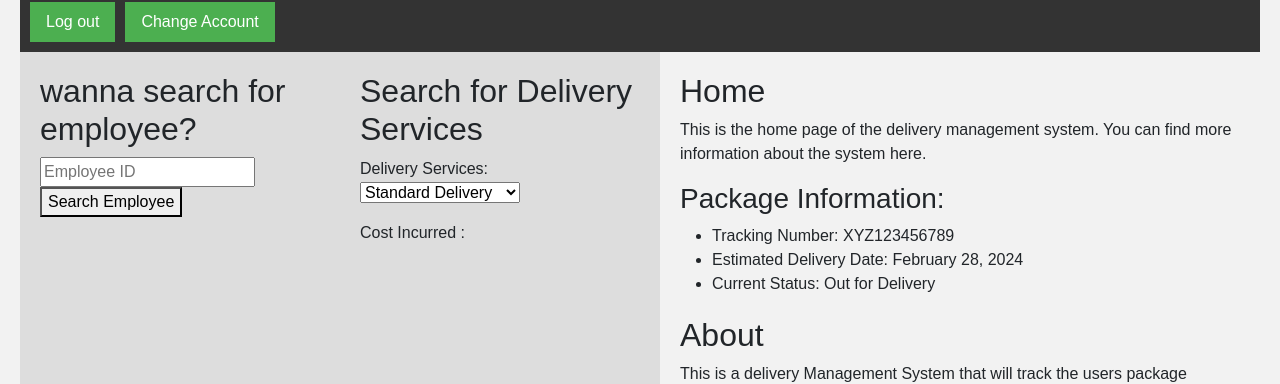
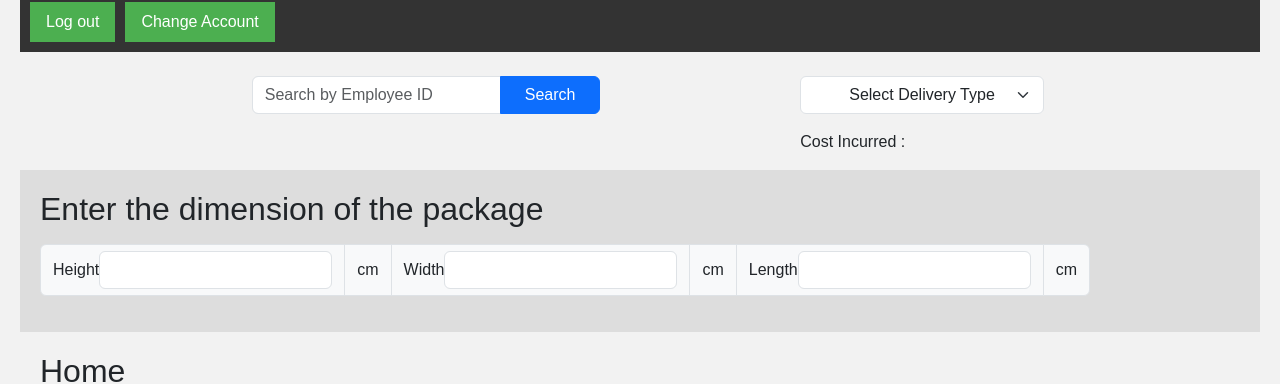
Before and after one commit to Tanmayee2/Deliver-IT, a React (Create React App) app: page /LandingPage in a window 1280 px wide. Shown: the part 148-532 px from the top of the page. Built offline with nearby package versions, Linux system fonts and the light colour scheme.

Commit message:
adding dimensions

```diff
--- a/src/pages/LandingPage/LandingPage.js
+++ b/src/pages/LandingPage/LandingPage.js
@@ -1,13 +1,15 @@
 import React, { useState } from "react";
-import { Link , useNavigate} from "react-router-dom";
+import { Link, useNavigate } from "react-router-dom";
 import "./LandingPage.scss";
 import Button from "react-bootstrap/Button";
+import Form from "react-bootstrap/Form";
+import InputGroup from "react-bootstrap/InputGroup";
 const userInfo = JSON.parse(localStorage.getItem("userInfo"));
 
 function LandingPage() {
-  const pageNavigation = useNavigate()
+  const pageNavigation = useNavigate();
   const [employeeId, setEmployeeId] = useState(""); // State for employee ID
-  const [deliveryCharges , setDeliveryCharges] = useState("")
+  const [deliveryCharges, setDeliveryCharges] = useState("");
   const [user, setUser] = useState({
     username: "JohnDoe", // Default username for demonstration
     userState: "Active", // Default user state for demonstration
@@ -24,6 +26,7 @@ function LandingPage() {
     "Same-Day Delivery": "$8.00",
     "Custom Delivery": "$9.00",
   };
+
   const handlePostMessage = () => {
     console.log("Posting message:", contactMessage);
     setContactMessage("");
@@ -36,18 +39,6 @@ function LandingPage() {
     return (
       <button className="signup-button" onClick={handleSignup}>
         Change Account
-      </button>
-    );
-  }
-  function EmployerButton({ label }) {
-    const handleEmployerAction = () => {
-      // Define the action you want to perform for each employer button
-      console.log(`Performing action for ${label}`);
-    };
-
-    return (
-      <button className="employer-button" onClick={handleEmployerAction}>
-        {label}
       </button>
     );
   }
@@ -97,29 +88,68 @@ function LandingPage() {
           </div>
         </nav>
       </header>
-      <div className="main-container">
-        <aside className="left-container">
-          <h2>wanna search for employee?</h2>
+      <div>
+        <div className="d-flex flex-column mt-4">
+          <div className="d-flex flex-row justify-content-evenly">
             <div className="employer-buttons">
-            <input
+              <InputGroup className="ms-3">
+                {" "}
+                <Form.Control
                   type="text"
-              placeholder="Employee ID"
+                  placeholder="Search by Employee ID"
                   value={employeeId}
                   onChange={(e) => setEmployeeId(e.target.value)} // Update employeeId state onChange
                 />
-            <EmployerButton label="Search Employee" employeeId={employeeId} />{" "}
+                <Button
+                  className=" px-4"
+                  label="Search Employee"
+                  employeeId={employeeId}
+                >
+                  Search
+                </Button>
+              </InputGroup>
             </div>
-        </aside>
-        <aside className="right-container">
-          <h2>Search for Delivery Services</h2>
-          <label for="delivery-services">Delivery Services: </label>
-          <select onChange={(e)=>setDeliveryCharges(e.target.value)} name="delivery-services" id="delivery-services">
+            <div>
+              <Form.Select
+                onChange={(e) => setDeliveryCharges(e.target.value)}
+                className="px-5"
+                name="delivery-services"
+                id="delivery-services"
+              >
+                <option>Select Delivery Type</option>
                 {Object.keys(deliveryOptions).map((e) => (
                   <option value={e}>{e}</option>
                 ))}
-          </select>
-          <p className="mt-3">Cost Incurred : {deliveryOptions[deliveryCharges]}</p>
+              </Form.Select>
+              <p className="mt-3">
+                Cost Incurred : {deliveryOptions[deliveryCharges]}
+              </p>
+            </div>
+          </div>
+
+          <aside className="dimensions">
+            <Form.Label>
+              <h2>Enter the dimension of the package</h2>
+            </Form.Label>
+            <InputGroup className="mb-3">
+              <InputGroup.Text id="basic-addon3">
+                Height
+                <Form.Control id="dimension" aria-describedby="basic-addon3" />
+              </InputGroup.Text>{" "}
+              <InputGroup.Text>cm</InputGroup.Text>
+              <InputGroup.Text id="basic-addon3">
+                Width
+                <Form.Control id="dimension" aria-describedby="basic-addon3" />
+              </InputGroup.Text>{" "}
+              <InputGroup.Text>cm</InputGroup.Text>
+              <InputGroup.Text id="basic-addon3">
+                Length
+                <Form.Control id="dimension" aria-describedby="basic-addon3" />
+              </InputGroup.Text>{" "}
+              <InputGroup.Text>cm</InputGroup.Text>
+            </InputGroup>
           </aside>
+        </div>
 
         <main>
           <section id="home">
@@ -159,7 +189,9 @@ function LandingPage() {
             onChange={(e) => setContactMessage(e.target.value)}
             placeholder="Type your message here..."
           />
-            <Button className=""  onClick={handlePostMessage}>Post</Button>
+          <Button className="" onClick={handlePostMessage}>
+            Post
+          </Button>
         </main>
       </div>
       <footer>
@@ -168,7 +200,4 @@ function LandingPage() {
     </div>
   );
 }
-
-
-
 export default LandingPage;
--- a/src/pages/LandingPage/LandingPage.scss
+++ b/src/pages/LandingPage/LandingPage.scss
@@ -61,10 +61,6 @@
     background-color: #45a049; /* Darker green on hover */
   }
 
-  .main-content {
-    display: flex;
-  }
-
   main {
     flex: 2;
     padding: 20px;
```
Lines whose indentation alone changed are shown as unchanged.
